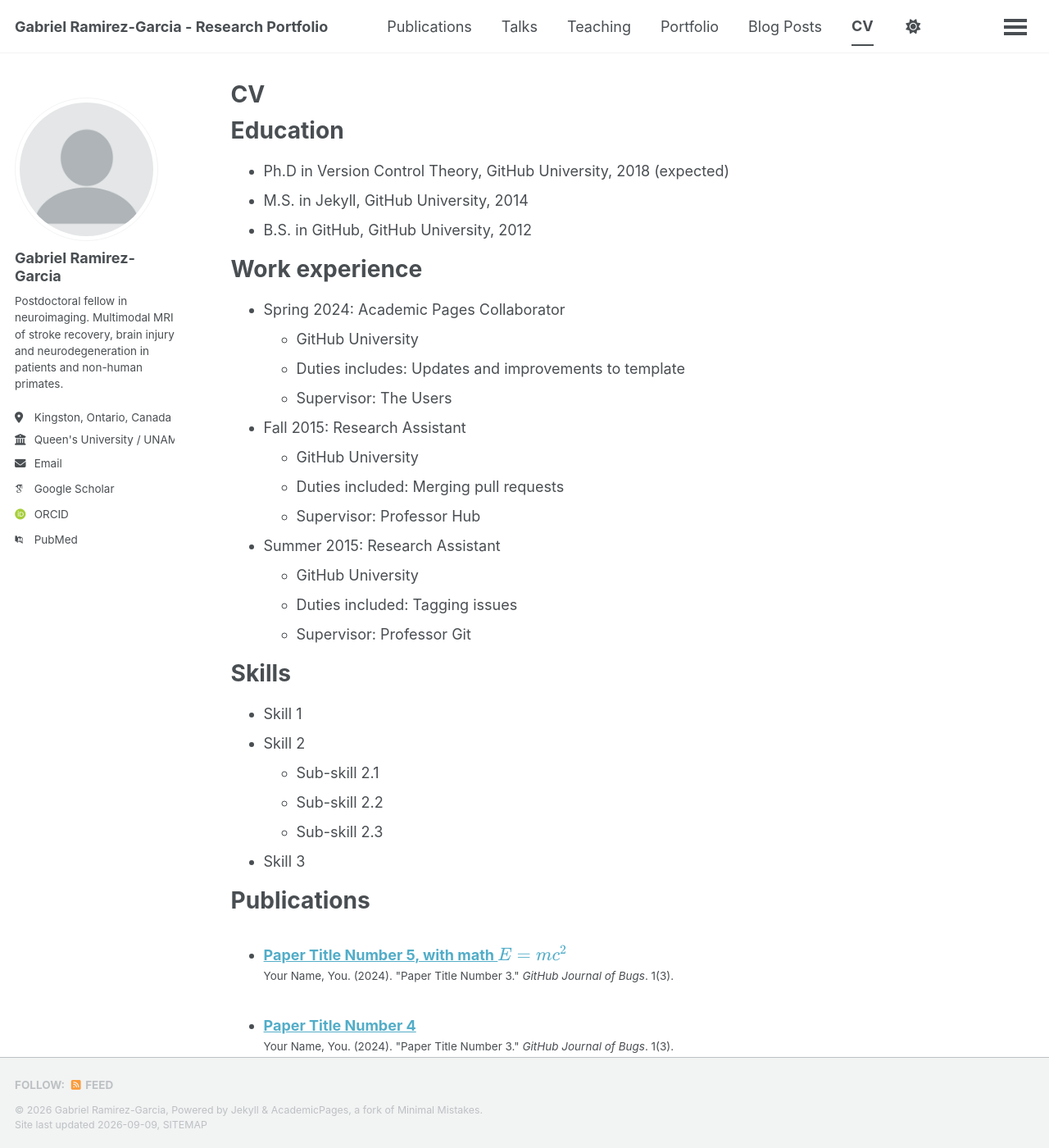
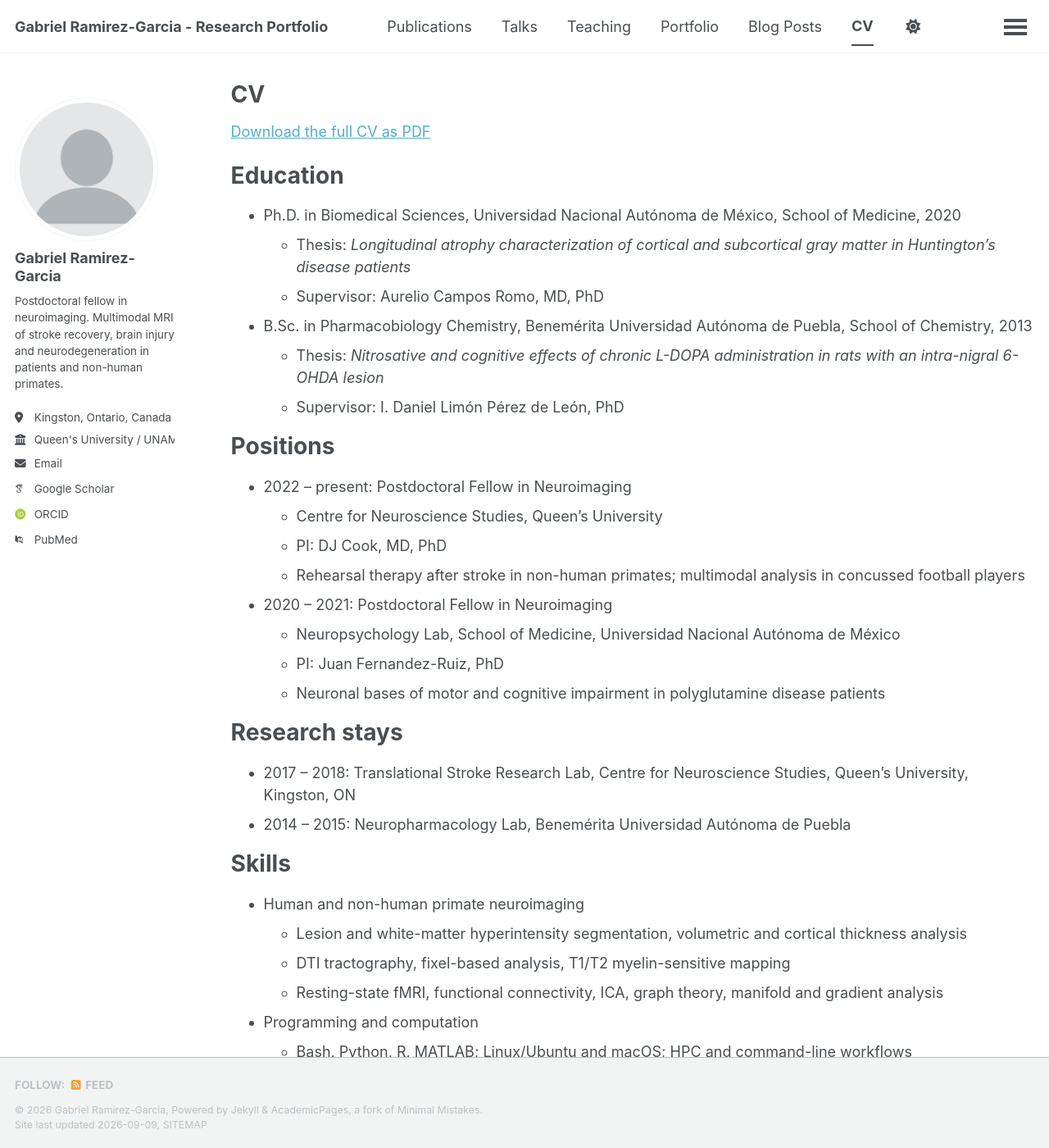
Before and after one commit to Gabbo77/Gabriel_RG.PersonalSite, a Jekyll site: the page built from _pages/cv.md, in a window 1280 px wide and 1400 px high. Shown: the whole window at 82% size. Built offline with Jekyll 4.4.1, drawn with Linux system fonts in a browser that asks for light colours; some web fonts are replaced; a script bundle is joined from its source files by our own code; library files that are not in the unit come from our copies; some of the changed text lies outside the part shown.

Commit message:
Revise CV with new education and work details
Updated education, positions, skills, and awards sections in CV.

```diff
--- a/_pages/cv.md
+++ b/_pages/cv.md
@@ -9,48 +9,53 @@ redirect_from:
 
 {% include base_path %}
 
+[Download the full CV as PDF](/files/cv.pdf)
+
 Education
 ======
-* Ph.D in Version Control Theory, GitHub University, 2018 (expected)
-* M.S. in Jekyll, GitHub University, 2014
-* B.S. in GitHub, GitHub University, 2012
+* Ph.D. in Biomedical Sciences, Universidad Nacional Autónoma de México, School of Medicine, 2020
+  * Thesis: *Longitudinal atrophy characterization of cortical and subcortical gray matter in Huntington's disease patients*
+  * Supervisor: Aurelio Campos Romo, MD, PhD
+* B.Sc. in Pharmacobiology Chemistry, Benemérita Universidad Autónoma de Puebla, School of Chemistry, 2013
+  * Thesis: *Nitrosative and cognitive effects of chronic L-DOPA administration in rats with an intra-nigral 6-OHDA lesion*
+  * Supervisor: I. Daniel Limón Pérez de León, PhD
 
-Work experience
+Positions
 ======
-* Spring 2024: Academic Pages Collaborator
-  * GitHub University
-  * Duties includes: Updates and improvements to template
-  * Supervisor: The Users
+* 2022 – present: Postdoctoral Fellow in Neuroimaging
+  * Centre for Neuroscience Studies, Queen's University
+  * PI: DJ Cook, MD, PhD
+  * Rehearsal therapy after stroke in non-human primates; multimodal analysis in concussed football players
+* 2020 – 2021: Postdoctoral Fellow in Neuroimaging
+  * Neuropsychology Lab, School of Medicine, Universidad Nacional Autónoma de México
+  * PI: Juan Fernandez-Ruiz, PhD
+  * Neuronal bases of motor and cognitive impairment in polyglutamine disease patients
 
-* Fall 2015: Research Assistant
-  * GitHub University
-  * Duties included: Merging pull requests
-  * Supervisor: Professor Hub
-
-* Summer 2015: Research Assistant
-  * GitHub University
-  * Duties included: Tagging issues
-  * Supervisor: Professor Git
+Research stays
+======
+* 2017 – 2018: Translational Stroke Research Lab, Centre for Neuroscience Studies, Queen's University, Kingston, ON
+* 2014 – 2015: Neuropharmacology Lab, Benemérita Universidad Autónoma de Puebla
 
 Skills
 ======
-* Skill 1
-* Skill 2
-  * Sub-skill 2.1
-  * Sub-skill 2.2
-  * Sub-skill 2.3
-* Skill 3
+* Human and non-human primate neuroimaging
+  * Lesion and white-matter hyperintensity segmentation, volumetric and cortical thickness analysis
+  * DTI tractography, fixel-based analysis, T1/T2 myelin-sensitive mapping
+  * Resting-state fMRI, functional connectivity, ICA, graph theory, manifold and gradient analysis
+* Programming and computation
+  * Bash, Python, R, MATLAB; Linux/Ubuntu and macOS; HPC and command-line workflows
+  * FreeSurfer, FSL, AFNI, SPM, MRtrix3, ANTs, GRETNA, VolBrain
+  * Statistical modelling and machine learning applied to neuroimaging and clinical data
+* Experimental
+  * Siemens 3T MRI operation, protocol implementation and quality assurance
+  * Behavioural assessment, motor training and MRI preparation in Cynomolgus and Macaca mulatta
+  * Stereotaxic surgery in rodents and non-human primates
+* Languages: Spanish (native), English (CELPIP certified, 2025)
 
 Publications
 ======
   <ul>{% for post in site.publications reversed %}
     {% include archive-single-cv.html %}
-  {% endfor %}</ul>
-
-Talks
-======
-  <ul>{% for post in site.talks reversed %}
-    {% include archive-single-talk-cv.html  %}
   {% endfor %}</ul>
 
 Teaching
@@ -59,6 +64,14 @@ Teaching
     {% include archive-single-cv.html %}
   {% endfor %}</ul>
 
-Service and leadership
+Awards and fellowships
 ======
-* Currently signed in to 43 different slack teams
+* 2025: Renewal of SNI appointment, National System of Researchers, Mexico — Category I
+* 2022: SNI appointment, National System of Researchers, Mexico — Category I
+* 2022: Mitacs Accelerate postdoctoral grant, Canada
+* 2020: CONACYT-Mexico fellowship
+* 2017: International Brain Organization travel award; Society for Neuroscience housing grant
+* 2015: Latin American Training Program Award, UNAM and Society for Neuroscience
+* 2015: CONACYT-Mexico fellowship
+* 2013: Society for Neuroscience housing grant
+* 2012: Winner, Young Researcher Meeting (Chemistry–Biology), CONCYTEP-CONACYT, Mexico
```
